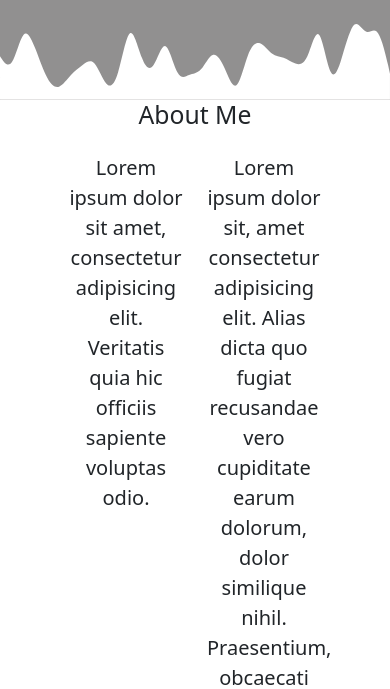
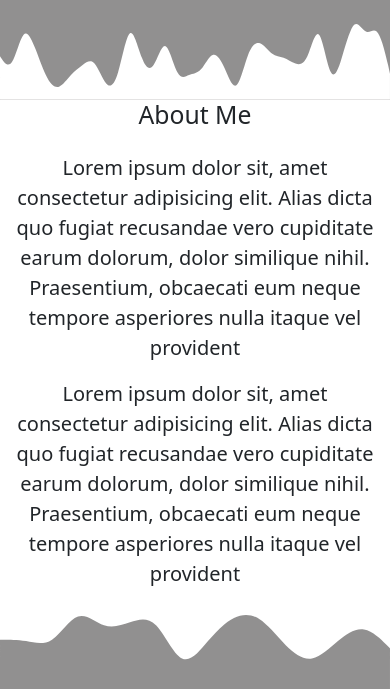
Before and after one commit to kevindav22/portokevin, a plain HTML site: page index.html in a window 390 px wide. Shown: the part 391-1080 px from the top of the page. Drawn offline with nearby package versions, Linux system fonts and the light colour scheme.

Commit message:
responsive paragraf about me

```diff
--- a/index.html
+++ b/index.html
@@ -65,13 +65,14 @@
           </div>
         </div>
         <div class="row justify-content-center fs-5 text-center">
-          <div class="col-4">
-            <p>Lorem ipsum dolor sit amet, consectetur adipisicing elit. Veritatis quia hic officiis sapiente voluptas odio.</p>
+          <div class="col-md-4 gx-5">
+            <p>
+                Lorem ipsum dolor sit, amet consectetur adipisicing elit. Alias dicta quo fugiat recusandae vero cupiditate earum dolorum, dolor similique nihil. Praesentium, obcaecati eum neque tempore asperiores nulla itaque vel provident
+            </p>
           </div>
-          <div class="col-4">
+          <div class="col-md-4 gx-5">
             <p>
               Lorem ipsum dolor sit, amet consectetur adipisicing elit. Alias dicta quo fugiat recusandae vero cupiditate earum dolorum, dolor similique nihil. Praesentium, obcaecati eum neque tempore asperiores nulla itaque vel provident
-              tempora nihil odio minima error non! Itaque doloremque perferendis aperiam officia pariatur at, velit animi, minus temporibus, fugiat a voluptate.
             </p>
           </div>
         </div>
```
